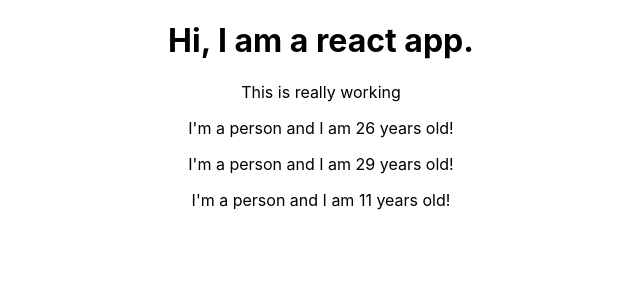
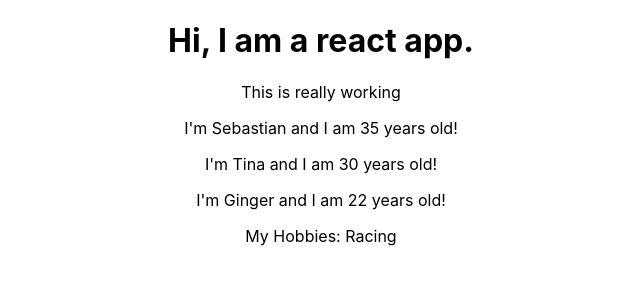
Before and after one commit to SebastianAwatramani/React2, a React (Create React App) app: page / in a window 1280 px wide. Shown: the top 300 px of the page, without its empty margins (319-959 px from the left). Built offline with nearby package versions, Linux system fonts and the light colour scheme.

Commit message:
Working with props and children property

```diff
--- a/src/App.js
+++ b/src/App.js
@@ -8,9 +8,9 @@
           <div className="App">
             <h1> Hi, I am a react app.</h1>
               <p>This is really working</p>
-              <Person />
-              <Person />
-              <Person />
+              <Person name = "Sebastian" age = "35"/>
+              <Person name = "Tina" age = "30" />
+              <Person name = "Ginger" age = "22">My Hobbies: Racing</Person>
           </div>
         );
 
--- a/src/Person/Person.js
+++ b/src/Person/Person.js
@@ -4,9 +4,13 @@
 
 import React from 'react';
 
-const person = () => {
+const person = (props) => {
     return (
-        <p>I'm a person and I am {Math.floor(Math.random()* 30)}  years old!</p>
+        <div>
+            <p>I'm {props.name} and I am {props.age} years old!</p>
+            <p>{props.children}</p>
+        </div>
+
     )
 
 };
```
